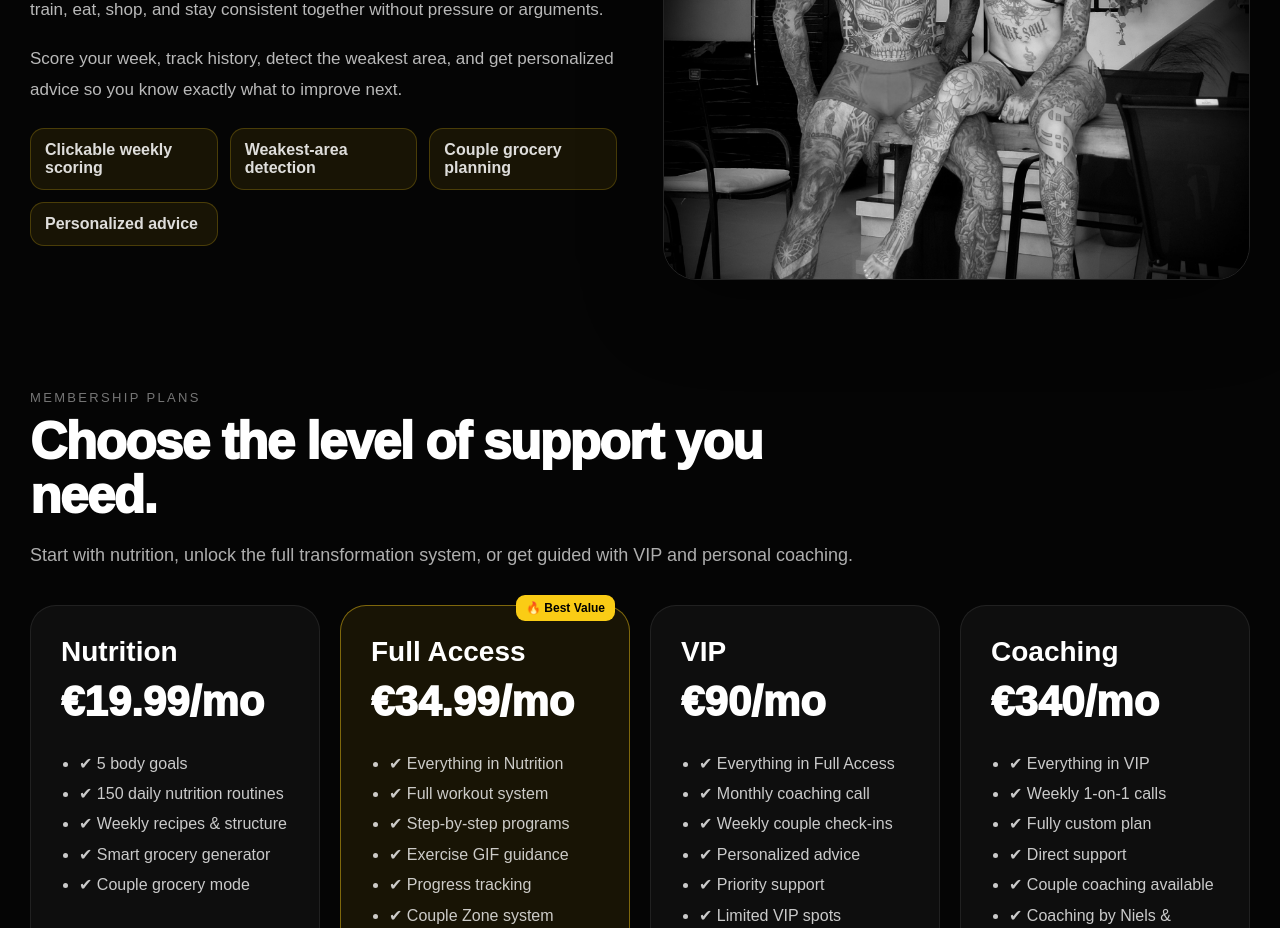
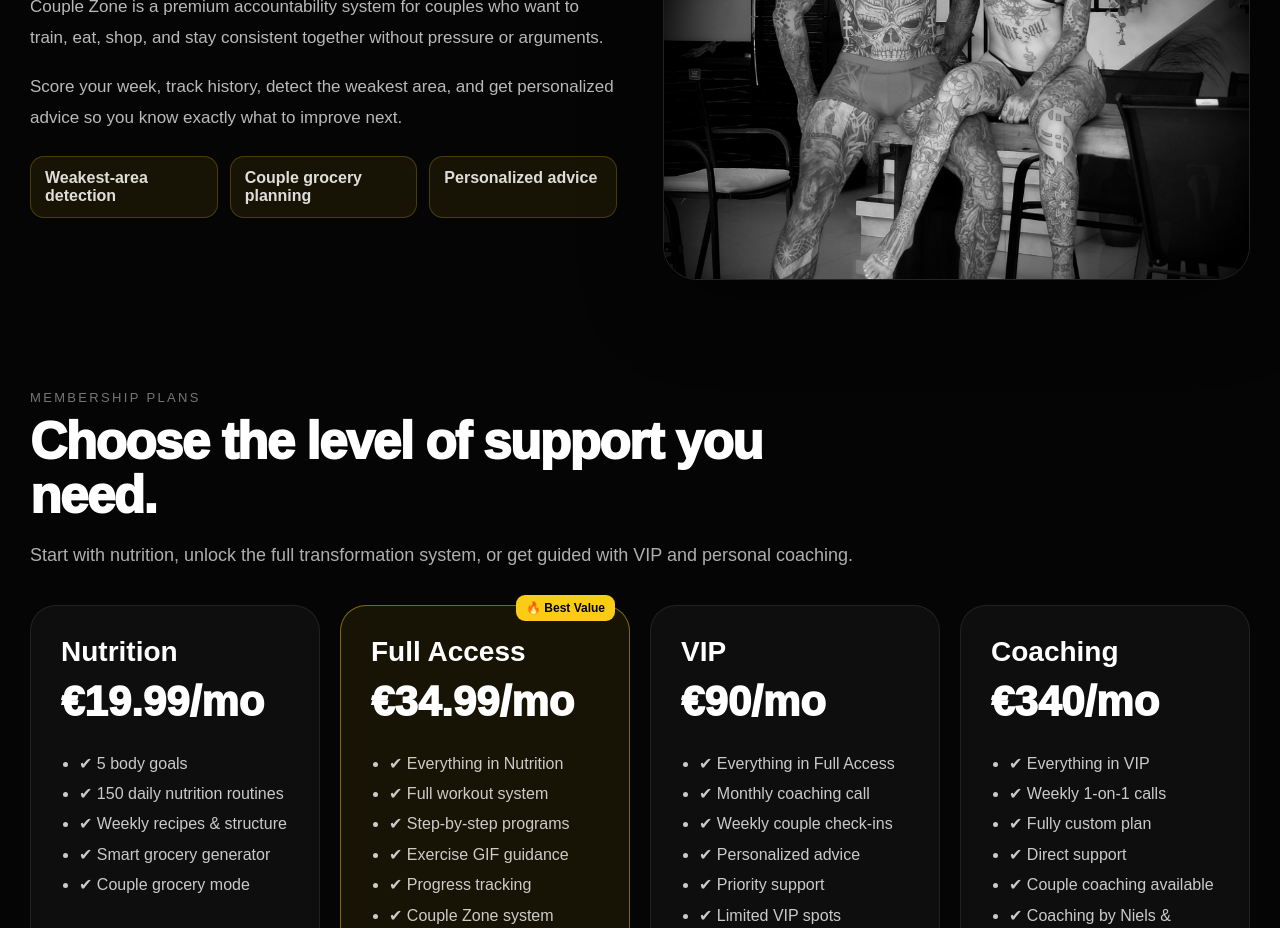
Before and after one commit to nielsvdz-ops/fit-couple-club, a Next.js app: page / in a window 1280 px wide. Shown: the part 2760-3688 px from the top of the page. Built offline with nearby package versions, Linux system fonts and the light colour scheme.

Commit message:
Update page.js

```diff
--- a/app/page.js
+++ b/app/page.js
@@ -241,7 +241,6 @@ export default function Home() {
           </p>
 
           <div style={miniFeatureGrid}>
-            <div style={miniFeature}>Clickable weekly scoring</div>
             <div style={miniFeature}>Weakest-area detection</div>
             <div style={miniFeature}>Couple grocery planning</div>
             <div style={miniFeature}>Personalized advice</div>
```
